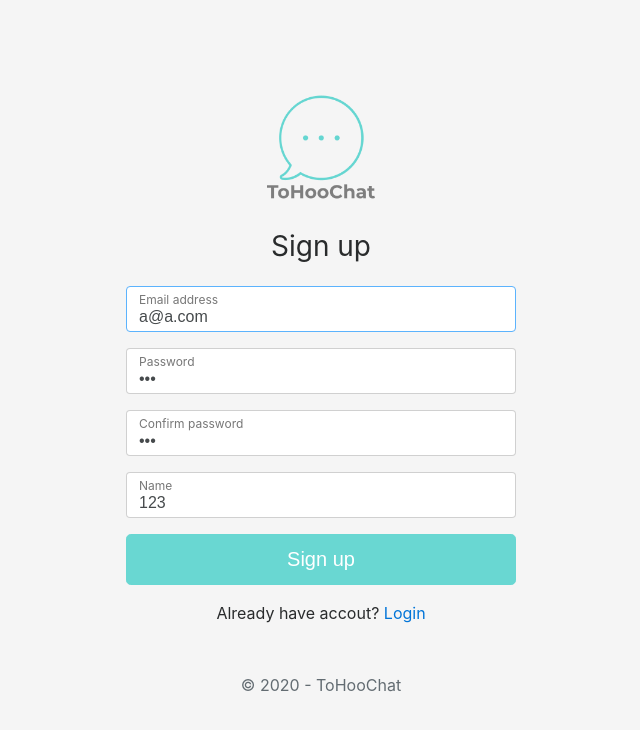
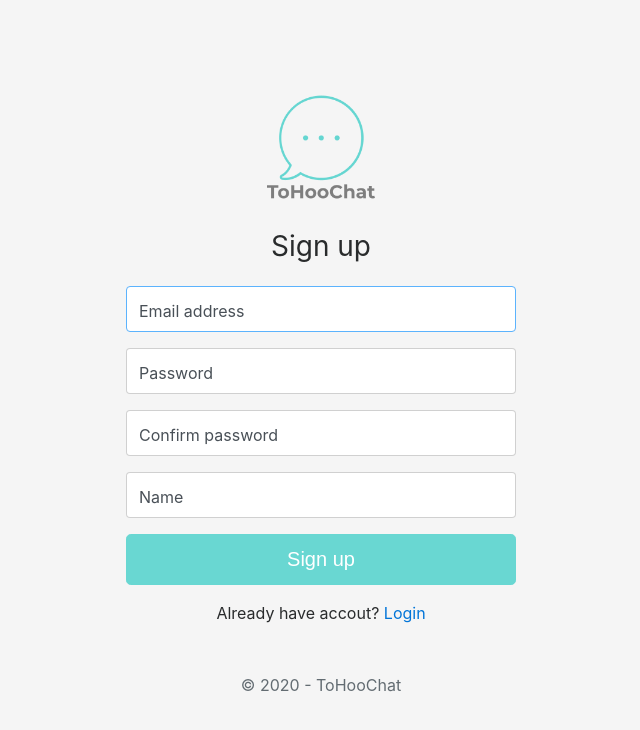
Before and after one commit to nguyenxuanhung96/ToHooChat, a plain HTML site: page register/index.html in a window 1280 px wide. Shown: the whole page, without its empty margins (319-959 px from the left). Drawn offline with nearby package versions, Linux system fonts and the light colour scheme.

Commit message:
remove default value

```diff
--- a/register/index.html
+++ b/register/index.html
@@ -19,22 +19,22 @@
     </div>
 
     <div class="form-label-group">
-      <input type="email" id="inputEmail" value="a@a.com" class="form-control" placeholder="Email address"
+      <input type="email" id="inputEmail" class="form-control" placeholder="Email address"
         required="required" autofocus="" autocomplete="off">
       <label for="inputEmail">Email address</label>
     </div>
     <div class="form-label-group">
-      <input type="password" id="inputPassword" value="123" class="form-control" placeholder="Password" required=""
+      <input type="password" id="inputPassword" class="form-control" placeholder="Password" required=""
         autocomplete="off">
       <label for="inputPassword">Password</label>
     </div>
     <div class="form-label-group">
-      <input type="password" id="inputConPassword" value="123" class="form-control" placeholder="Confirm password" required=""
+      <input type="password" id="inputConPassword" class="form-control" placeholder="Confirm password" required=""
         autocomplete="off">
       <label for="inputConPassword">Confirm password</label>
     </div>
     <div class="form-label-group">
-      <input type="text" id="inputName" value="123" class="form-control" placeholder="Name to display"
+      <input type="text" id="inputName" class="form-control" placeholder="Name to display"
         required="required" autofocus="" autocomplete="off">
       <label for="inputName">Name</label>
     </div>
```
